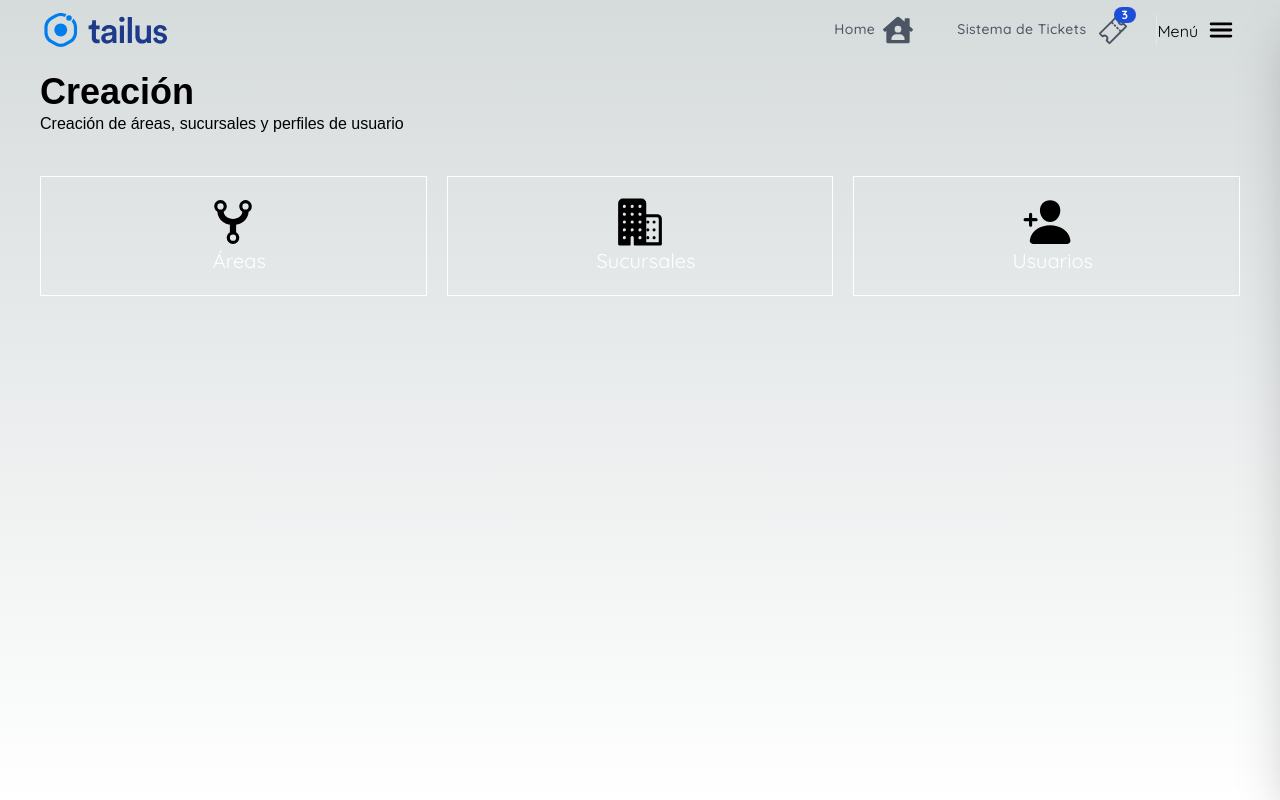
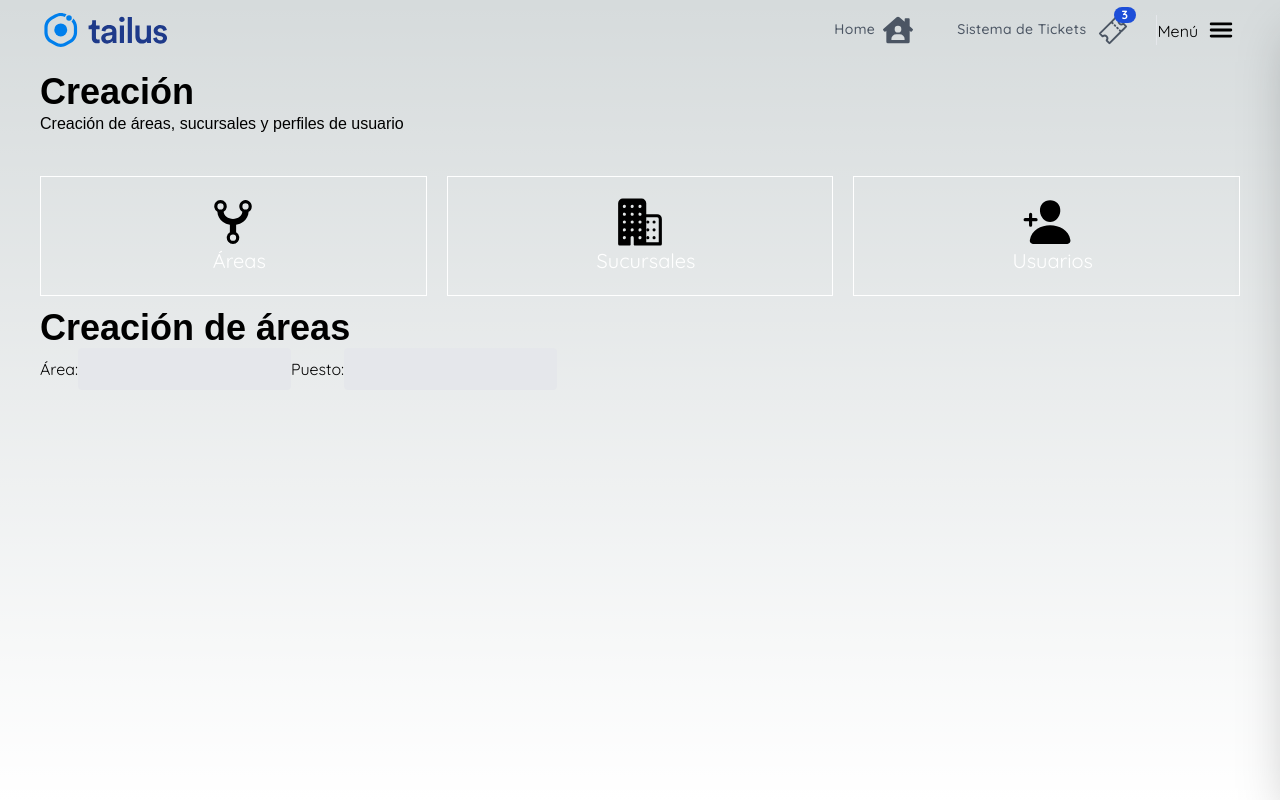
Before and after one commit to JCUrquiza/crmsmocho, a Next.js app: page /dashboard/creation in a window 1280 px wide. Both pictures are taken after a click on the element "Áreas". Built offline with nearby package versions, Linux system fonts and the light colour scheme; a web font is replaced by a local one.

Commit message:
Creating pages for forms with area, sucursal and usuarios

```diff
--- a/src/app/dashboard/creation/page.tsx
+++ b/src/app/dashboard/creation/page.tsx
@@ -1,5 +1,5 @@
 import { Title } from "@/components";
-import { IoBusiness, IoGitNetwork, IoPersonAdd } from "react-icons/io5";
+import { Creaciones } from "./ui/Creaciones";
 
 export default function CreationPage() {
 
@@ -9,24 +9,7 @@ export default function CreationPage() {
 
             <Title title='Creación' subTitle='Creación de áreas, sucursales y perfiles de usuario' />
 
-            <div className="flex flex-col md:flex-row justify-between items-start mt-10 gap-5 w-full">
-
-                <div className="flex-1 md:w-1/3 flex flex-col items-center justify-center p-5 border border-white hover:bg-gray-700 cursor-pointer transition duration-300">
-                    <IoGitNetwork size={50} />
-                    <span className='ml-3 text-xl text-white'>Áreas</span>
-                </div>
-
-                <div className="flex-1 md:w-1/3 flex flex-col items-center justify-center p-5 border border-white hover:bg-gray-700 cursor-pointer transition duration-300" >
-                    <IoBusiness size={50} />
-                    <span className='ml-3 text-xl text-white'>Sucursales</span>
-                </div>
-
-                <div className="flex-1 md:w-1/3 flex flex-col items-center justify-center p-5 border border-white hover:bg-gray-700 cursor-pointer transition duration-300">
-                    <IoPersonAdd size={50} />
-                    <span className='ml-3 text-xl text-white'>Usuarios</span>
-                </div>
-
-            </div>
+            <Creaciones />
 
         </div>
 
--- /dev/null
+++ b/src/app/dashboard/creation/ui/AreasForm.tsx
@@ -0,0 +1,29 @@
+import React from 'react';
+import { Title } from '@/components';
+
+export const AreasForm = () => {
+
+    return (
+
+        <div>
+
+            {/* TODO: Crear título para elementos de formulario */}
+            <Title title='Creación de áreas' />
+
+            <form>
+
+                <label htmlFor="email">Área:</label>
+                <input className="px-5 py-2 border bg-gray-200 rounded mb-5 text-black" type="email" />
+
+                <label htmlFor="email">Puesto:</label>
+                <input className="px-5 py-2 border bg-gray-200 rounded mb-5 text-black" type="email" />
+
+
+
+            </form>
+
+        </div>
+
+    )
+
+}
--- /dev/null
+++ b/src/app/dashboard/creation/ui/Creaciones.tsx
@@ -0,0 +1,88 @@
+'use client';
+
+import React, { useState } from 'react';
+import { IoBusiness, IoGitNetwork, IoPersonAdd } from 'react-icons/io5';
+import { AreasForm } from './AreasForm';
+import { SucursalesForm } from './SucursalesForm';
+import { UsuariosForm } from './UsuariosForm';
+
+export const Creaciones = () => {
+
+    const [areasActive, setAreasActive] = useState(false);
+    const [sucursalesActive, setSucursalesActive] = useState(false);
+    const [usuariosActive, setUsuariosActive] = useState(false);
+
+    const toggleFormView = (formulario: string) => {
+
+        if ( formulario == 'area') {
+            setAreasActive(true);
+            setSucursalesActive(false);
+            setUsuariosActive(false);
+        } else if ( formulario == 'sucursal') {
+            setAreasActive(false);
+            setSucursalesActive(true);
+            setUsuariosActive(false);
+        } else {
+            setAreasActive(false);
+            setSucursalesActive(false);
+            setUsuariosActive(true);
+        }
+
+    }
+
+    return (
+
+        <div>
+
+            <div className="flex flex-col md:flex-row justify-between items-start mt-10 gap-5 w-full">
+
+                <div
+                    className="flex-1 md:w-1/3 flex flex-col items-center justify-center p-5 border border-white hover:bg-gray-700 cursor-pointer transition duration-300"
+                    onClick={ () => toggleFormView('area') }
+                >
+                    <IoGitNetwork size={50} />
+                    <span className='ml-3 text-xl text-white'>Áreas</span>
+                </div>
+
+                <div
+                    className="flex-1 md:w-1/3 flex flex-col items-center justify-center p-5 border border-white hover:bg-gray-700 cursor-pointer transition duration-300"
+                    onClick={ () => toggleFormView('sucursal') }
+                    >
+                    <IoBusiness size={50} />
+                    <span className='ml-3 text-xl text-white'>Sucursales</span>
+                </div>
+
+                <div
+                    className="flex-1 md:w-1/3 flex flex-col items-center justify-center p-5 border border-white hover:bg-gray-700 cursor-pointer transition duration-300"
+                    onClick={ () => toggleFormView('usuario') }
+                >
+                    <IoPersonAdd size={50} />
+                    <span className='ml-3 text-xl text-white'>Usuarios</span>
+                </div>
+
+            </div>
+
+            {/* Formulario de Areas */}
+            {
+                areasActive && (
+                    <AreasForm />
+                )
+            }
+            {/* Formulario de Sucursales */}
+            {
+                sucursalesActive && (
+                    <SucursalesForm />
+                )
+            }
+            {/* Formulario de Usuarios */}
+            {
+                usuariosActive && (
+                    <UsuariosForm />
+                )
+            }
+
+        </div>
+
+    )
+
+}
--- /dev/null
+++ b/src/app/dashboard/creation/ui/SucursalesForm.tsx
@@ -0,0 +1,11 @@
+import React from 'react';
+
+export const SucursalesForm = () => {
+
+    return (
+
+        <div>SucursalesForm</div>
+
+    )
+
+}
--- /dev/null
+++ b/src/app/dashboard/creation/ui/UsuariosForm.tsx
@@ -0,0 +1,58 @@
+import React from 'react';
+
+export const UsuariosForm = () => {
+
+    return (
+
+        <div>
+
+            <form>
+
+                <div className='flex flex-row' >
+
+                    <div className='flex flex-col w-1/2 m-3'>
+
+                        <label htmlFor="email">Nombre(s):</label>
+                        <input className="px-5 py-2 border bg-gray-200 rounded mb-5 text-black" type="text" tabIndex={1} />
+
+                        <label htmlFor="email">Apellido Materno:</label>
+                        <input className="px-5 py-2 border bg-gray-200 rounded mb-5 text-black" type="text" tabIndex={3} />
+
+                        {/* TODO: Leer de la BBDD las sucurales en forma de lista */}
+                        <label htmlFor="email">Sucursal:</label>
+                        <input className="px-5 py-2 border bg-gray-200 rounded mb-5 text-black" type="text" tabIndex={5} />
+
+                        {/* TODO: Leer de la BBDD los puestos en forma de lista */}
+                        <label htmlFor="email">Puesto:</label>
+                        <input className="px-5 py-2 border bg-gray-200 rounded mb-5 text-black" type="text" tabIndex={7} />
+
+                        <label htmlFor="email">Celular:</label>
+                        <input className="px-5 py-2 border bg-gray-200 rounded mb-5 text-black" type="text" tabIndex={9} />
+
+                    </div>
+
+                    <div className='flex flex-col w-1/2 m-3'>
+
+                        <label htmlFor="email">Apellido Paterno:</label>
+                        <input className="px-5 py-2 border bg-gray-200 rounded mb-5 text-black" type="text" tabIndex={2} />
+
+                        <label htmlFor="email">Título:</label>
+                        <input className="px-5 py-2 border bg-gray-200 rounded mb-5 text-black" type="text" tabIndex={4} />
+
+                        {/* TODO: Leer de la BBDD las áreas en forma de lista */}
+                        <label htmlFor="email">Área:</label>
+                        <input className="px-5 py-2 border bg-gray-200 rounded mb-5 text-black" type="text" tabIndex={6} />
+
+                        <label htmlFor="email">Correo:</label>
+                        <input className="px-5 py-2 border bg-gray-200 rounded mb-5 text-black" type="email" tabIndex={8} />
+
+                    </div>
+
+                </div>
+
+            </form>
+
+        </div>
+
+    )
+}
```
